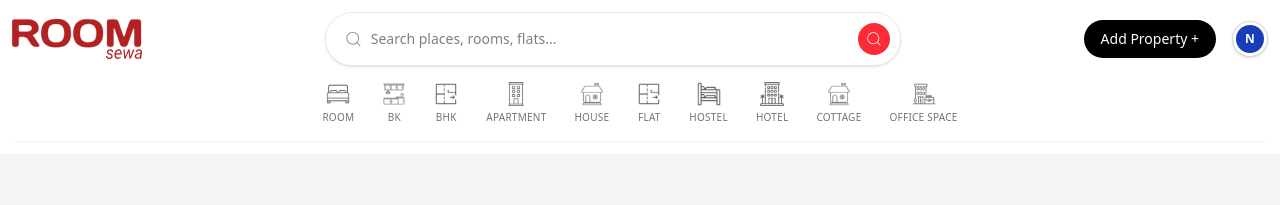
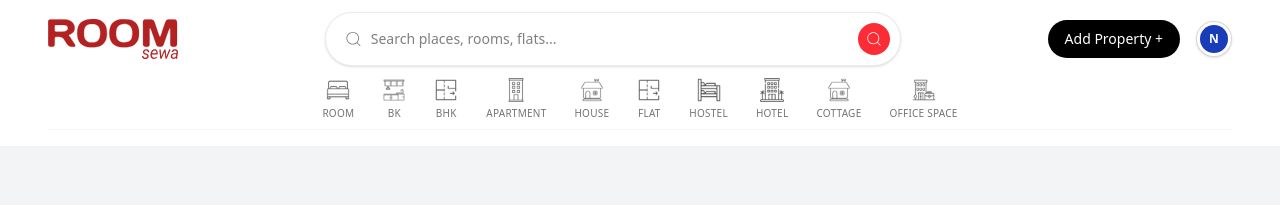
Before and after one commit to roshanmandal45/RoomRental, a Next.js app: page / in a window 1280 px wide. Shown: the top 205 px of the page. Built offline with nearby package versions, Linux system fonts and the light colour scheme.

Commit message:
Navbar Adjusted

```diff
--- a/app/components/Navbar.tsx
+++ b/app/components/Navbar.tsx
@@ -32,16 +32,15 @@ const Navbar = () => {
   const [isOpen, setIsOpen] = useState(false)
 
   return (
-    // Main Container
-    <div className='p-3 flex flex-col gap-4 relative w-full bg-white text-black border-b border-black/5'>
+    // Main full-width container wrapper
+    <nav className='w-full bg-white text-black border-b border-black/5'>
 
-      {/* TOP ROW CONTEXT: Mobile Stack vs Desktop Row */}
-      <div className='flex flex-col gap-4 lg:flex-row lg:items-center lg:justify-between lg:gap-8'>
+      {/* 1. TOP ROW CONTAINER: Centered with mx-auto and padded on the sides */}
+      <div className='max-w-[1380px] mx-auto px-4 sm:px-8 md:px-12 py-3 flex flex-col gap-4 lg:flex-row lg:items-center lg:justify-between lg:gap-8'>
 
         {/* Logo and Mobile Toggle Header */}
         <div className='flex items-center justify-between lg:shrink-0'>
           <Image src={Logo} alt='logo' width={130} height={35} priority />
-          {/* Hamburger Menu Icon: Hidden on lg screens */}
           <span
             onClick={() => setIsOpen(prev => !prev)}
             className='border border-black/10 h-9 w-9 rounded-full flex items-center justify-center lg:hidden cursor-pointer'
@@ -50,9 +49,9 @@ const Navbar = () => {
           </span>
         </div>
 
-        {/* Search Bar: Shifts to middle on desktop using max-width constraints */}
+        {/* Search Bar: Stretches smoothly up to max-w-xl on desktop */}
         <div className='w-full lg:max-w-xl'>
-          <div className='flex items-center justify-between border border-black/8 rounded-full p-2.5 shadow-sm'>
+          <div className='flex items-center justify-between border border-black/8 rounded-full p-2.5 shadow-sm bg-white'>
             <div className='flex items-center gap-2 w-full pl-2'>
               <CiSearch size={20} className='text-neutral-500' />
               <input type="text" placeholder='Search places, rooms, flats...' className='w-full outline-none text-sm' />
@@ -63,7 +62,7 @@ const Navbar = () => {
           </div>
         </div>
 
-        {/* Desktop Buttons Column: Forced visible on lg screen rows, hidden on mobile default state */}
+        {/* Desktop Buttons Column */}
         <div className='hidden lg:flex items-center gap-4 shrink-0'>
           <button className='px-4 py-2 text-sm bg-black text-white rounded-full border border-black/8 hover:bg-neutral-800 transition-colors cursor-pointer'>
             Add Property +
@@ -75,8 +74,9 @@ const Navbar = () => {
 
       </div>
 
-      {/* Categories Row: Always sits cleanly underneath the top items */}
-      <div className='flex gap-7 text-[7px] items-center overflow-x-auto shrink-0 border-b border-black/4 pb-4 lg:justify-center [&::-webkit-scrollbar]:hidden [-ms-overflow-style:none] [scrollbar-width:none]'>
+      {/* 2. CATEGORIES ROW CONTAINER: Matches the exact max-width and edge paddings as above */}
+      <div className='max-w-[1380px] mx-auto px-4 sm:px-8 md:px-12 pb-4'>
+        <div className='flex gap-7 text-[7px] items-center overflow-x-auto shrink-0 border-b border-black/4 pb-2 lg:justify-center [&::-webkit-scrollbar]:hidden [-ms-overflow-style:none] [scrollbar-width:none]'>
           {categories.map((cat, i) => (
             <div key={i} className='flex flex-col shrink-0 items-center gap-1 group cursor-pointer'>
               <Image
@@ -92,8 +92,9 @@ const Navbar = () => {
             </div>
           ))}
         </div>
+      </div>
 
-      {/* Mobile-Only Drawers: Backdrops and floating drop menus */}
+      {/* Mobile-Only Drawers remain unaffected */}
       {isOpen && (
         <div
           onClick={() => setIsOpen(false)}
@@ -112,7 +113,7 @@ const Navbar = () => {
         </div>
       )}
 
-    </div>
+    </nav>
   )
 }
 
```
Lines whose indentation alone changed are shown as unchanged.
